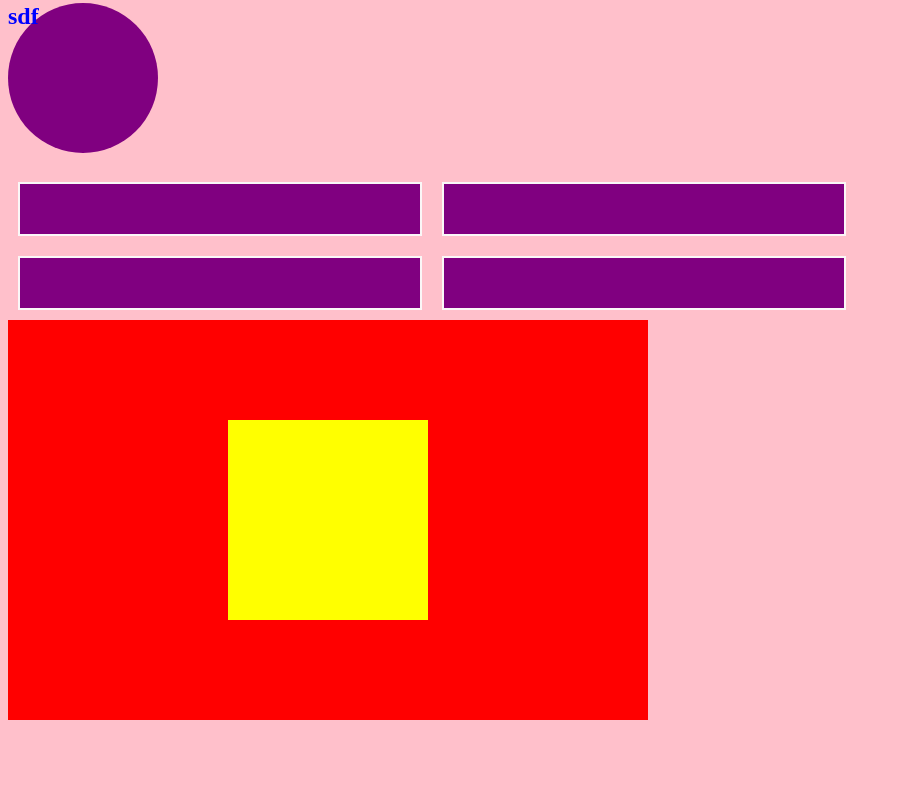
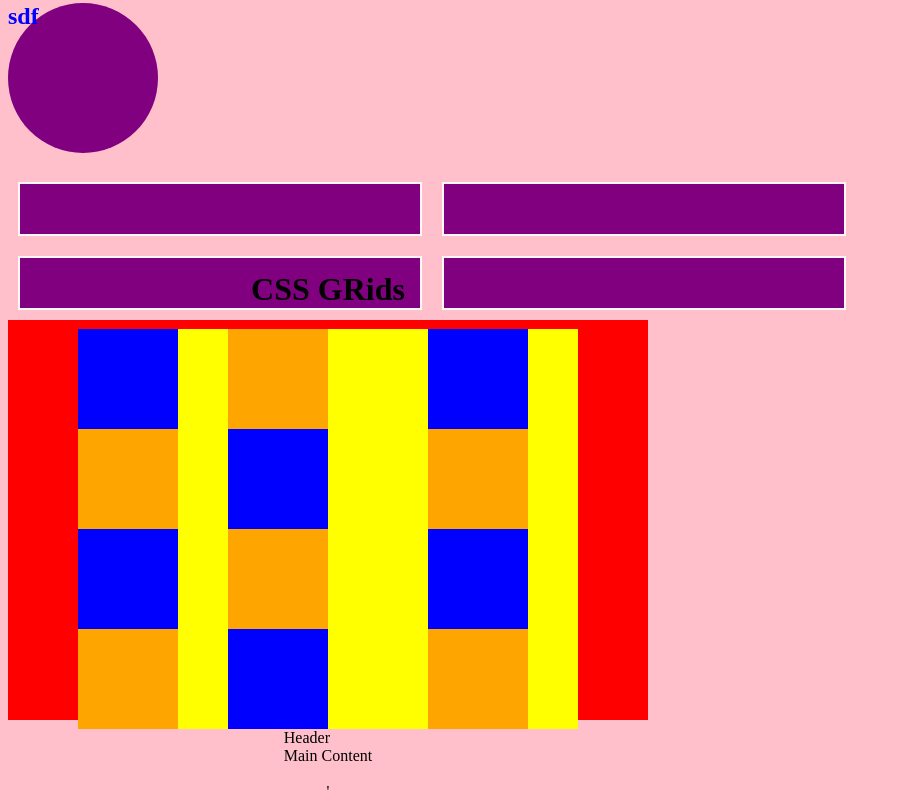
Before and after one commit to dranixv12/Computer-Technology-Skills, a plain HTML site: page CodeDamn/index.html in a window 1280 px wide. Shown: the part 912-1713 px from the top of the page, without its empty margins (0-901 px from the left). Before the commit the page ends 1640 px from the top, so only its background shows below. Drawn offline with Linux system fonts and the light colour scheme.

Commit message:
some light
nothuing new

```diff
--- a/CodeDamn/index.html
+++ b/CodeDamn/index.html
@@ -10,7 +10,7 @@
         <link rel="stylesheet" href="style.css">
     </head>
     <body>
-    <h1>hello</h1>
+    <h1 class="hgg">hello</h1>
     <h5>hererewe</h5>
     <p class="red-text">tertert</p>
     <p>rere</p>
@@ -32,8 +32,30 @@
 
         <div id="parent">
             <div class="child"></div>
+    <h1>CSS GRids</h1>
+    <div id="grid">
+        <div class="sq1"></div>
+        <div class="sq2"></div>
+        <div class="sq3"></div>
+        <div class="sq4"></div>
+        <div class="sq5"></div>
+        <div class="sq6"></div>
+        <div class="sq6"></div>
+        <div class="sq6"></div>
+        <div class="sq6"></div>
+        <div class="sq6"></div>
+        <div class="sq6"></div>
+        <div class="sq6"></div>
+    </div>
+    <section id="grid1">
+        <header>Header</header>
+        <main>Main Content</main>
 
+    </section>
 
         <script src="" async defer></script>
     </body>
+    <br>
+
+'
 </html>
--- a/CodeDamn/style.css
+++ b/CodeDamn/style.css
@@ -1,4 +1,4 @@
-h1{
+.hgg{
 color: purple;
 width:200px;
 background:green;
@@ -74,3 +74,23 @@ flex-direction: column;
     height:200px;
     margin:5px;
     }
+
+  #grid{
+    background:yellow;
+    display:grid;
+    grid-template-columns: 150px 200px 150px;
+  }
+
+  #grid div{
+width:100px;
+height:100px;
+  }
+
+  #grid div:nth-child(2n){
+    background:orange;
+  }
+
+
+  #grid div:nth-child(2n+1){
+    background:blue;
+  }
--- a/Google Landing Page/asdf.css
+++ b/Google Landing Page/asdf.css
@@ -1,28 +1,44 @@
+
+body{
+height: 100vh;
+display: flex;
+flex-direction: column;
+}
+
+nav,footer{
+flex-shrink: 0;
+}
 nav ul{
 display:flex;
 flex-direction: row;
 justify-content: flex-end;
 }
 
+section{
+flex-grow: 1;
+display: flex;
+justify-content: center;
+align-items: center;
+}
+
 nav ul li{
 list-style:none;
-padding: 5px;
+padding:5px;
+}
+
+#logo{
+width:60vw;
+height:100px;
+background:cornflowerblue;
+}
+
+.layer1{
+background-color: rgb(255, 249, 249);
+width:100%;
+padding: 10px 5px;
+border-bottom: 2px;
 }
 
 *{
 margin:0;
 }
-#logo{
-width:1oopx;
-height:150px;
-background-color:purple;
-}
-
-#Google{
-font-size:100px;
-}
-
-
-.layer1{
-    background:grey;
-}
--- /dev/null
+++ b/random test/index.html
@@ -0,0 +1,20 @@
+ <!DOCTYPE html>
+<html>
+    <head>
+        <meta charset="utf-8">
+        <meta http-equiv="X-UA-Compatible" content="IE=edge">
+        <title>Random</title>
+        <meta name="description" content="">
+        <meta name="viewport" content="width=device-width, initial-scale=1">
+        <link rel="stylesheet" href="style.css">
+    </head>
+    <body>
+   <section id="grid">
+    <header>Header</header>
+    <main>Main content</main>
+    <aside>Sidebar</aside>
+    <footer>footer</footer>
+   </section>
+        <script src="" async defer></script>
+    </body>
+</html>
--- /dev/null
+++ b/random test/style.css
@@ -0,0 +1,40 @@
+body{
+padding: 0;
+margin:0;
+}
+
+#grid{
+display:grid;
+grid-template-columns: 1fr 1fr;
+grid-template-areas:
+
+'header'
+'main'
+'sidebar'
+'footer'
+
+
+}
+
+
+main{
+    background:green;
+    grid-area:main;
+}
+
+aside{
+    background:black;
+    color:white;
+    grid-area:sidebar;
+}
+
+footer{
+background:blue;
+color:white;
+grid-area:footer;
+}
+
+header{
+    background:yellow;
+    grid-area:header;
+}
```
Also changed, not shown: Google Landing Page/asdf.html (+9 -8 lines).
